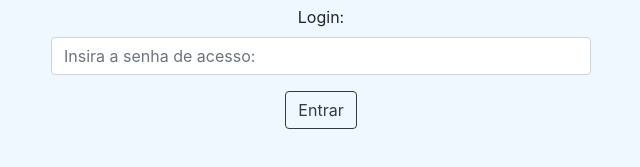
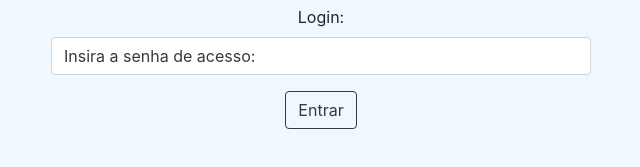
Before and after one commit to guerra08/telas_AGES1, a plain HTML site: page login_bootstrap/index.html in a window 1280 px wide. Shown: the part 411-578 px from the top of the page, 319-959 px from the left. Drawn offline with nearby package versions, Linux system fonts and the light colour scheme.

Commit message:
Update: changes on Bootstrap Login

```diff
--- a/login_bootstrap/index.html
+++ b/login_bootstrap/index.html
@@ -27,7 +27,7 @@
                         <form>
                             <div class="form-group">
                                 <label for="pwd">Login:</label>
-                                <input type="password" class="form-control" id="pwd" placeholder="Insira a senha de acesso:">
+                                <input type="password" class="form-control" id="login-pwd" placeholder="Insira a senha de acesso:">
                             </div>
                             <button type="submit" class="btn btn-outline-dark">Entrar</button>
                         </form>
--- a/login_bootstrap/styles/custom.css
+++ b/login_bootstrap/styles/custom.css
@@ -19,3 +19,6 @@ body{
     width: 15%;
     height: auto;
 }
+#login-pwd::placeholder{
+    color: #343A40;
+}
```
